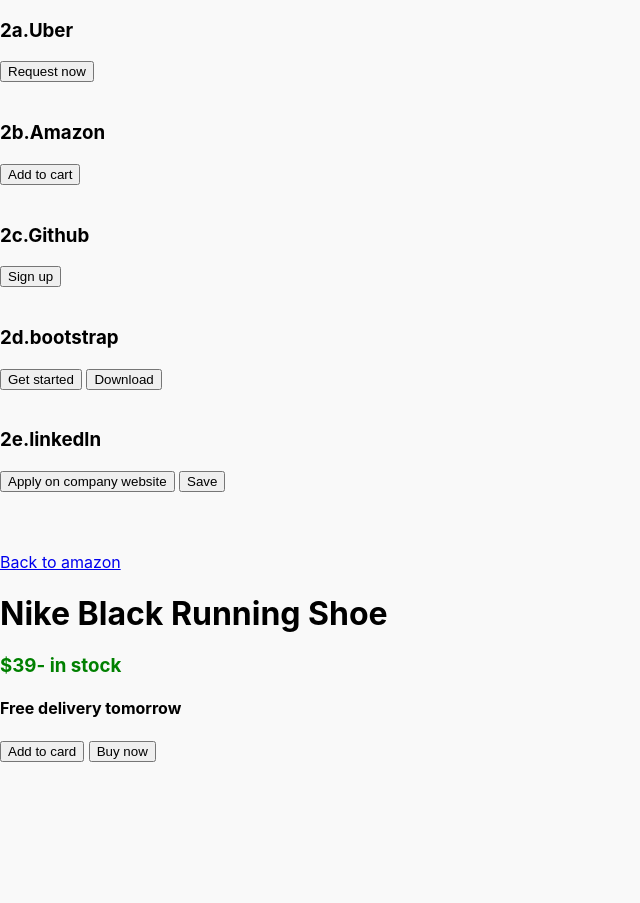
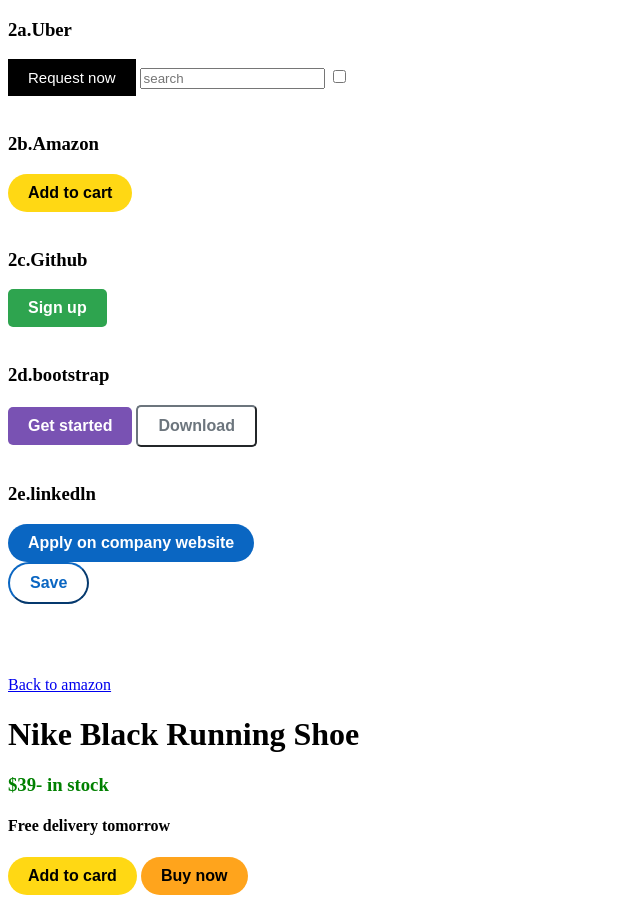
Before and after one commit to krishnatej27/MERN-stack-, a plain HTML site: page index2.html in a window 1280 px wide. Shown: the whole page, without its empty margins (0-640 px from the left). Before the commit the page ends 800 px from the top, so only its background shows below. Drawn offline with Linux system fonts and the light colour scheme.

Commit message:
Add files via upload

```diff
--- a/index2.html
+++ b/index2.html
@@ -9,6 +9,8 @@
 <body>
     <h3>2a.Uber</h3>
     <button class="uber">Request now</button>
+    <input type="text" placeholder="search">
+    <input type="checkbox">
     <br>
     <br>
     <h3>2b.Amazon</h3>
--- a/style.css
+++ b/style.css
@@ -1,73 +1,104 @@
-body {
-    font-family: 'Inter', sans-serif;
-    margin: 0;
-    padding: 0;
-    background-color: #f9f9f9;
-}
-nav {
-    background-color: #fff;
-    padding: 15px 0;
-    box-shadow: 0px 2px 5px rgba(0, 0, 0, 0.1);
-}
-.container {
-    /* width: 90%; */
-    max-width: 1100px;
-    margin: 0 auto;
-    display: flex;
-    justify-content: space-between;
-    align-items: center;
-}
-.logo img {
-    height: 40px;
-}
-.nav-links {
-    list-style: none;
-    display: flex;
-    gap: 20px;
-}
-.nav-links li {
-    display: inline;
-}
-.nav-links a {
-    text-decoration: none;
-    color: #333;
-    font-weight: 500;
-    transition: color 0.3s ease;
+.uber {
+    background-color: black;
+    color: white;
+    border: none;
+    padding: 10px 20px;
+    font-size: 15px;
+    cursor: pointer;
 }
 
-.nav-links a:hover {
-    color: #0077ff;
+
+.amazon {
+    background-color: rgb(255, 216, 20);
+    color: black;
+    border: none;
+    padding: 10px 20px;
+    font-size: 16px;
+    font-weight: bold;
+    cursor: pointer;
+    border-radius: 50px;
 }
-.pricing {
-    display: flex;
-    justify-content: center;
-    align-items: center;
-    text-align: center;
-    padding: 50px 20px;
-    gap: 30px;
+.gihub {
+    background-color: rgb(46, 164, 79);
+    color: white;
+    border: none;
+    padding: 10px 20px;
+    font-size: 16px;
+    font-weight: bold;
+    cursor: pointer;
+    border-radius: 5px;
 }
 
-/* .pricing-card { */
-    /* background: #fff; */
-    /* padding: 20px; */
-    /* border-radius: 10px; */
-    /* box-shadow: 0px 2px 10px rgba(0, 0, 0, 0.1); */
-    /* width: 280px; */
+.bootstrap {
+    background-color: rgb(121, 82, 179);
+    color: white;
+    border: none;
+    padding: 10px 20px;
+    font-size: 16px;
+    font-weight: bold;
+    cursor: pointer;
+    border-radius: 5px;
+}
+
+.bootstrap2{
+    background-color: white;
+    color: rgb(108, 117, 125);
+    border-color: rgb(108, 117, 125);
+    padding: 10px 20px;
+    font-size: 16px;
+    font-weight: bold;
+    cursor: pointer;
+    border-radius: 5px;
+}
+
+.linkdln {
+    background-color: rgb(10, 102, 194);
+    color: white;
+    border: none;
+    padding: 10px 20px;
+    font-size: 16px;
+    font-weight: bold;
+    cursor: pointer;
+    border-radius: 20px;
+}
+.linkdln2 {
+    background-color: white;
+    color: rgb(10, 102, 194);
+    /* border: 1px solid rgb(10, 102, 194); */
+    border-color: rgb(10, 102, 194);
+    padding: 10px 20px;
+    font-size: 16px;
+    font-weight: bold;
+    cursor: pointer;
+    border-radius: 50px; /* Fully curved (pill-shaped) border */
+    /* box-shadow: 0 1px 3px rgba(0, 0, 0, 0.1); */
+    /* transition: background-color 0.3s, color 0.3s; */
+    display: flex;
+}
+
+.linkdln2:hover,.bootstrap2:hover{
+    background-color: rgb(230, 230, 230);
+}
+.btn{
+    background-color: rgb(255, 216, 20);
+    color: black;
+    border: none;
+    padding: 10px 20px;
+    font-size: 16px;
+    font-weight: bold;
+    cursor: pointer;
+    border-radius: 20px
+}
+.btn2{
+    background-color: rgb(255, 164, 28);
+    color: black;
+    border: none;
+    padding: 10px 20px;
+    font-size: 16px;
+    font-weight: bold;
+    cursor: pointer;
+    border-radius: 50px;
+}
+/* .col{ */
+    /* color: green; */
 /* } */
-/*  */
-/* .pricing-card img { */
-    /* width: 50px; */
-    /* margin-bottom: 10px; */
-/* } */
-/*  */
-/* .pricing-card h2 { */
-    /* font-size: 18px; */
-    /* margin-bottom: 10px; */
-    /* color: #333; */
-/* } */
-/*  */
-/* .pricing-card p { */
-    /* font-size: 14px; */
-    /* color: #555; */
-/* } */
-/*  */
```
Also changed, not shown: index.html (+20 -48 lines).
